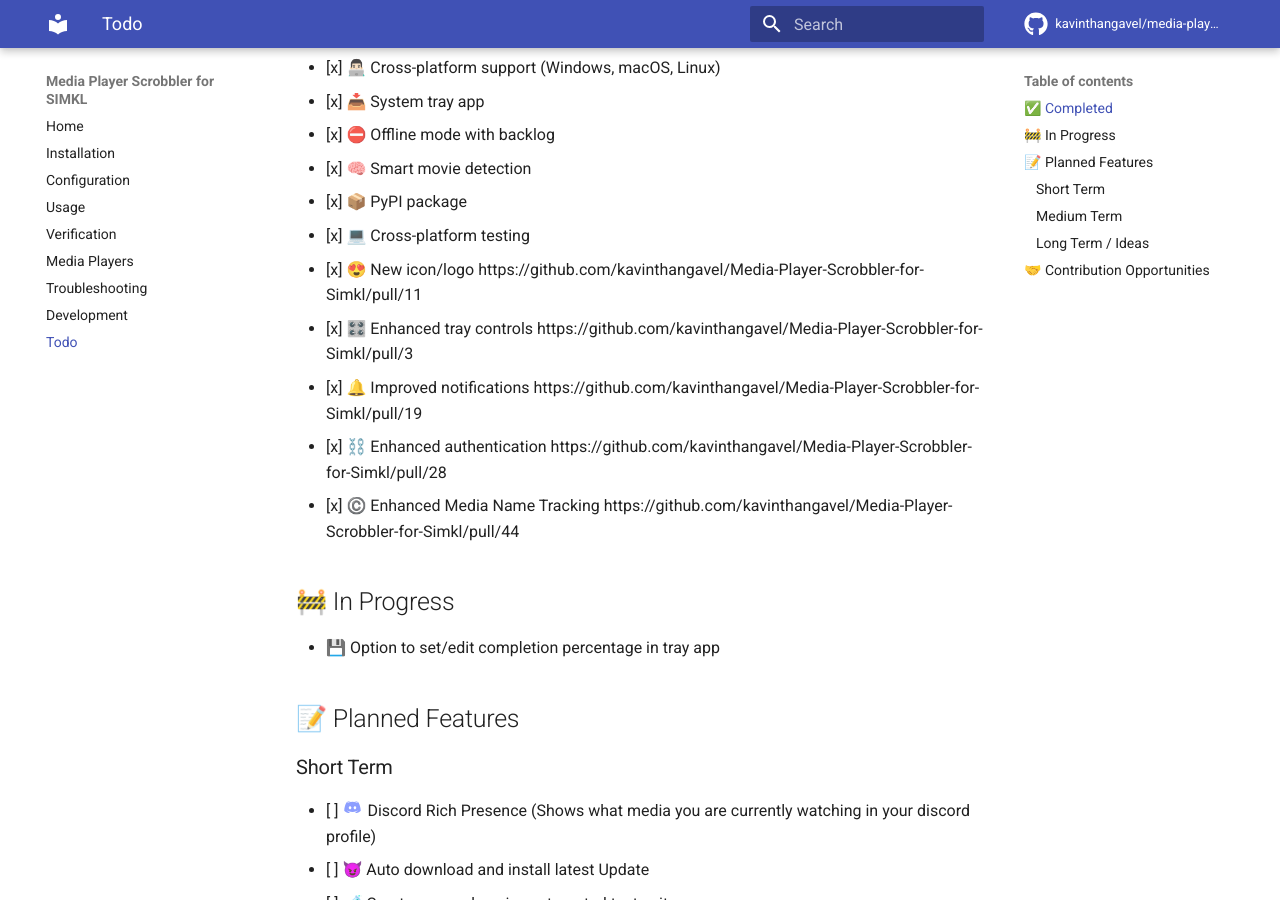
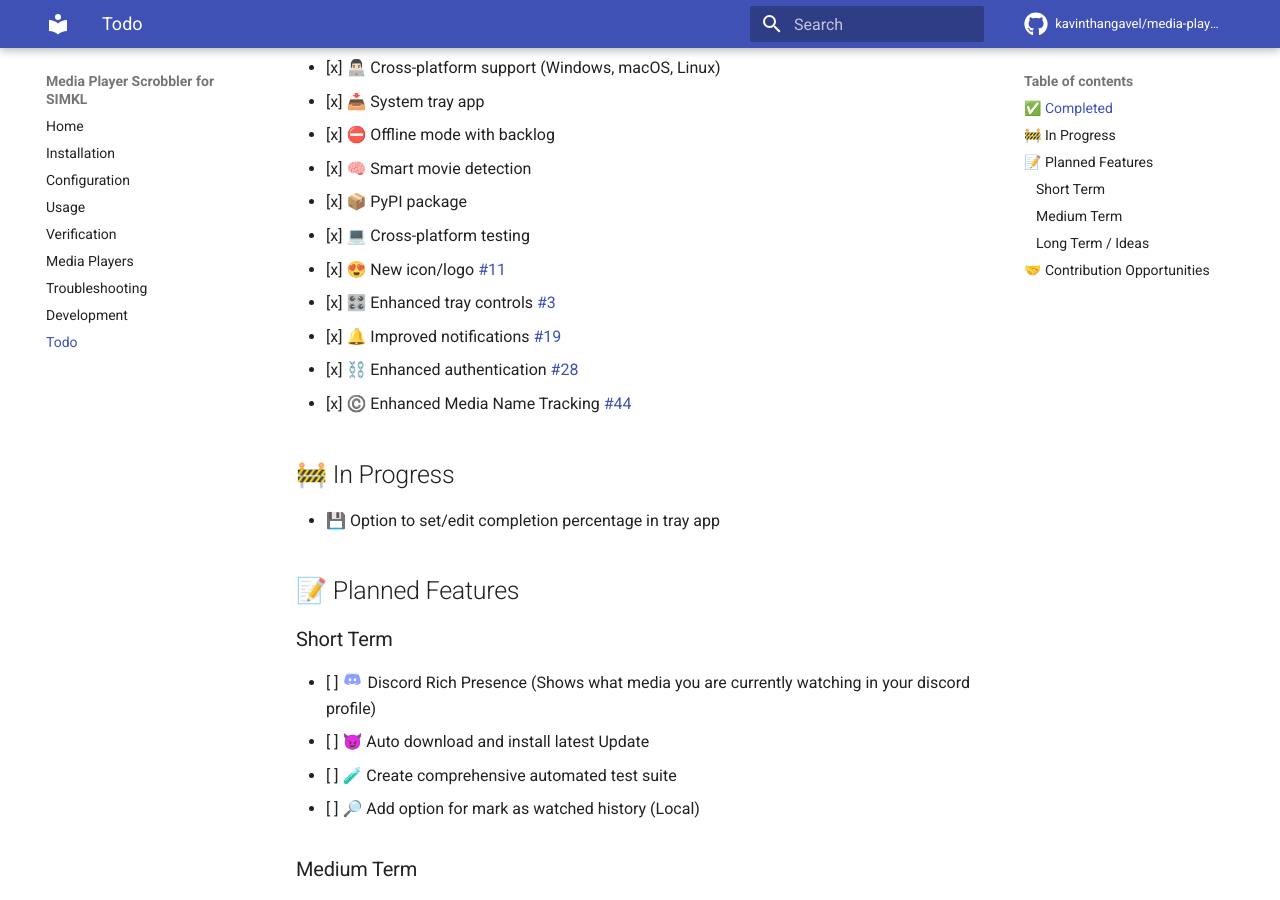
Before and after one commit to ByteTrix/Media-Player-Scrobbler-for-Simkl, an MkDocs documentation site: the page built from docs/todo.md, in a window 1280 px wide and 900 px high, scrolled down 350 px. Built offline with MkDocs 1.6.1 and Material for MkDocs 9.7.7, drawn with Linux system fonts in a browser that asks for light colours; comment, search, counter and statistics services are not loaded; part of the change alters nothing that is shown.

Commit message:
fix: update completed features list with proper markdown links

```diff
--- a/docs/todo.md
+++ b/docs/todo.md
@@ -13,11 +13,11 @@ Tracks completed features and planned improvements for MPS for SIMKL.
 - [x] 🧠 Smart movie detection
 - [x] 📦 PyPI package
 - [x] 💻 Cross-platform testing
-- [x] 😍 New icon/logo https://github.com/kavinthangavel/Media-Player-Scrobbler-for-Simkl/pull/11
-- [x] 🎛️ Enhanced tray controls https://github.com/kavinthangavel/Media-Player-Scrobbler-for-Simkl/pull/3
-- [x] 🔔 Improved notifications https://github.com/kavinthangavel/Media-Player-Scrobbler-for-Simkl/pull/19
-- [x] ⛓️ Enhanced authentication https://github.com/kavinthangavel/Media-Player-Scrobbler-for-Simkl/pull/28
-- [x] ©️ Enhanced Media Name Tracking https://github.com/kavinthangavel/Media-Player-Scrobbler-for-Simkl/pull/44
+- [x] 😍 New icon/logo [#11](https://github.com/kavinthangavel/Media-Player-Scrobbler-for-Simkl/pull/11)
+- [x] 🎛️ Enhanced tray controls [#3](https://github.com/kavinthangavel/Media-Player-Scrobbler-for-Simkl/pull/3)
+- [x] 🔔 Improved notifications [#19](https://github.com/kavinthangavel/Media-Player-Scrobbler-for-Simkl/pull/19)
+- [x] ⛓️ Enhanced authentication [#28](https://github.com/kavinthangavel/Media-Player-Scrobbler-for-Simkl/pull/28)
+- [x] ©️ Enhanced Media Name Tracking [#44](https://github.com/kavinthangavel/Media-Player-Scrobbler-for-Simkl/pull/44)
 
 ## 🚧 In Progress
 
```
